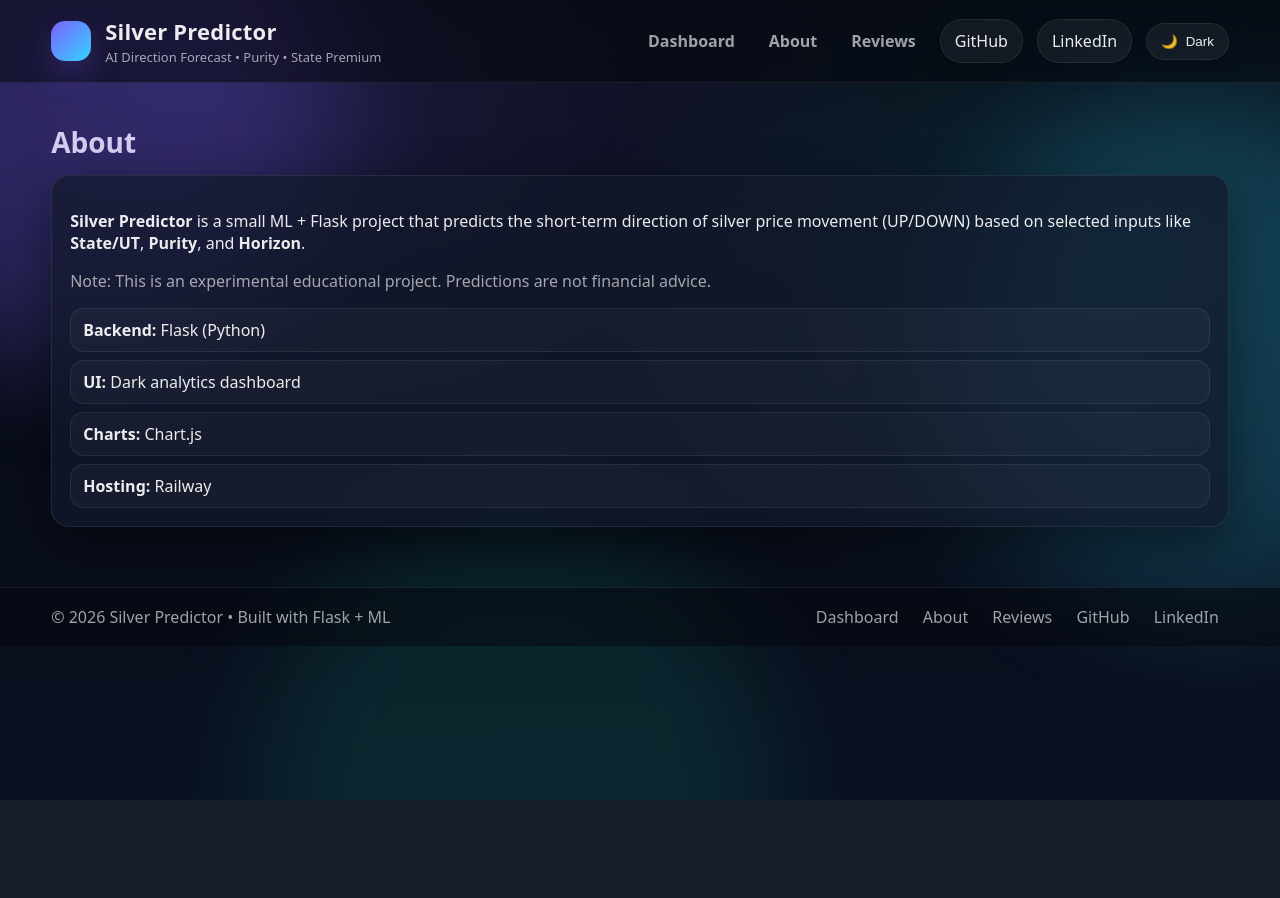
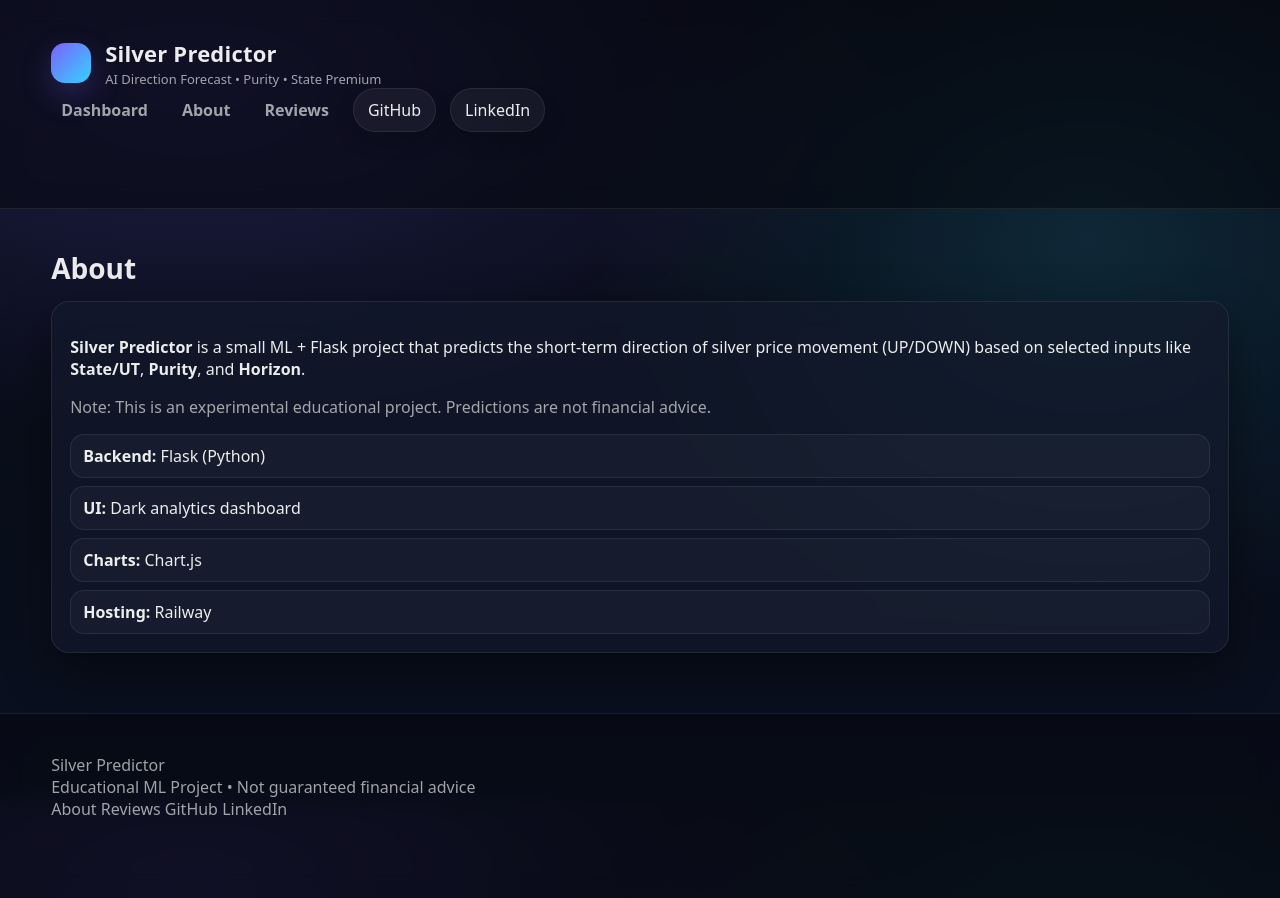
Before and after one commit to Bhavy123321/Silver-Price-Predictor, a Flask app: page /about in a window 1280 px wide. Before the commit the page ends 800 px from the top, so only its background shows below. Run offline with Flask 3, Linux system fonts and the light colour scheme; parts of the project's set-up code (start-up, migrations or seed data) failed here and were passed over.

Commit message:
Update base.html

```diff
--- a/templates/base.html
+++ b/templates/base.html
@@ -3,25 +3,33 @@
 <head>
   <meta charset="utf-8" />
   <meta name="viewport" content="width=device-width,initial-scale=1" />
-  <title>Silver Predictor</title>
+  <title>{{ title if title else "Silver Predictor" }}</title>
+
+  <link rel="preconnect" href="https://fonts.googleapis.com">
+  <link rel="preconnect" href="https://fonts.gstatic.com" crossorigin>
+  <link href="https://fonts.googleapis.com/css2?family=Inter:wght@400;600;700;800;900&display=swap" rel="stylesheet">
+
+  <script src="https://cdn.jsdelivr.net/npm/chart.js"></script>
 
   <link rel="stylesheet" href="{{ url_for('static', filename='style.css') }}?v={{ cache_bust }}">
-  <script src="https://cdn.jsdelivr.net/npm/chart.js@4.4.1/dist/chart.umd.min.js"></script>
 </head>
 
 <body>
-  <div class="bg-orb orb-1"></div>
-  <div class="bg-orb orb-2"></div>
-  <div class="bg-orb orb-3"></div>
+  <div class="bg">
+    <div class="orb orb-a"></div>
+    <div class="orb orb-b"></div>
+    <div class="grid"></div>
+  </div>
 
   <header class="topbar">
-    <div class="brand">
+    <div class="container topbar-inner">
+      <a class="brand" href="{{ url_for('index') }}">
         <div class="logo"></div>
-      <div>
+        <div class="brand-text">
           <div class="brand-title">Silver Predictor</div>
           <div class="brand-sub">AI Direction Forecast • Purity • State Premium</div>
         </div>
-    </div>
+      </a>
 
       <nav class="nav">
         <a class="nav-link" href="{{ url_for('index') }}">Dashboard</a>
@@ -30,28 +38,37 @@
 
         <a class="pill" href="{{ social.github }}" target="_blank" rel="noopener">GitHub</a>
         <a class="pill" href="{{ social.linkedin }}" target="_blank" rel="noopener">LinkedIn</a>
-
-      <button class="pill pill-toggle" id="themeToggle" type="button">
-        <span class="moon">🌙</span><span class="toggle-text">Dark</span>
-      </button>
       </nav>
+    </div>
   </header>
 
   <main class="container">
+    {% with messages = get_flashed_messages(with_categories=true) %}
+      {% if messages %}
+        <div class="toast-wrap">
+          {% for category, message in messages %}
+            <div class="toast {{ category }}">{{ message }}</div>
+          {% endfor %}
+        </div>
+      {% endif %}
+    {% endwith %}
+
     {% block content %}{% endblock %}
   </main>
 
   <footer class="footer">
-    <div>© <span id="year"></span> Silver Predictor • Built with Flask + ML</div>
+    <div class="container footer-inner">
+      <div class="footer-left">
+        <div class="footer-title">Silver Predictor</div>
+        <div class="footer-sub">Educational ML Project • Not guaranteed financial advice</div>
+      </div>
       <div class="footer-links">
-      <a class="footer-link" href="{{ url_for('index') }}">Dashboard</a>
-      <a class="footer-link" href="{{ url_for('about') }}">About</a>
-      <a class="footer-link" href="{{ url_for('reviews') }}">Reviews</a>
-      <a class="footer-link" href="{{ social.github }}" target="_blank" rel="noopener">GitHub</a>
-      <a class="footer-link" href="{{ social.linkedin }}" target="_blank" rel="noopener">LinkedIn</a>
+        <a href="{{ url_for('about') }}">About</a>
+        <a href="{{ url_for('reviews') }}">Reviews</a>
+        <a href="{{ social.github }}" target="_blank" rel="noopener">GitHub</a>
+        <a href="{{ social.linkedin }}" target="_blank" rel="noopener">LinkedIn</a>
+      </div>
     </div>
   </footer>
-
-  <script defer src="{{ url_for('static', filename='app.js') }}?v={{ cache_bust }}"></script>
 </body>
 </html>
```
Lines whose indentation alone changed are shown as unchanged.
